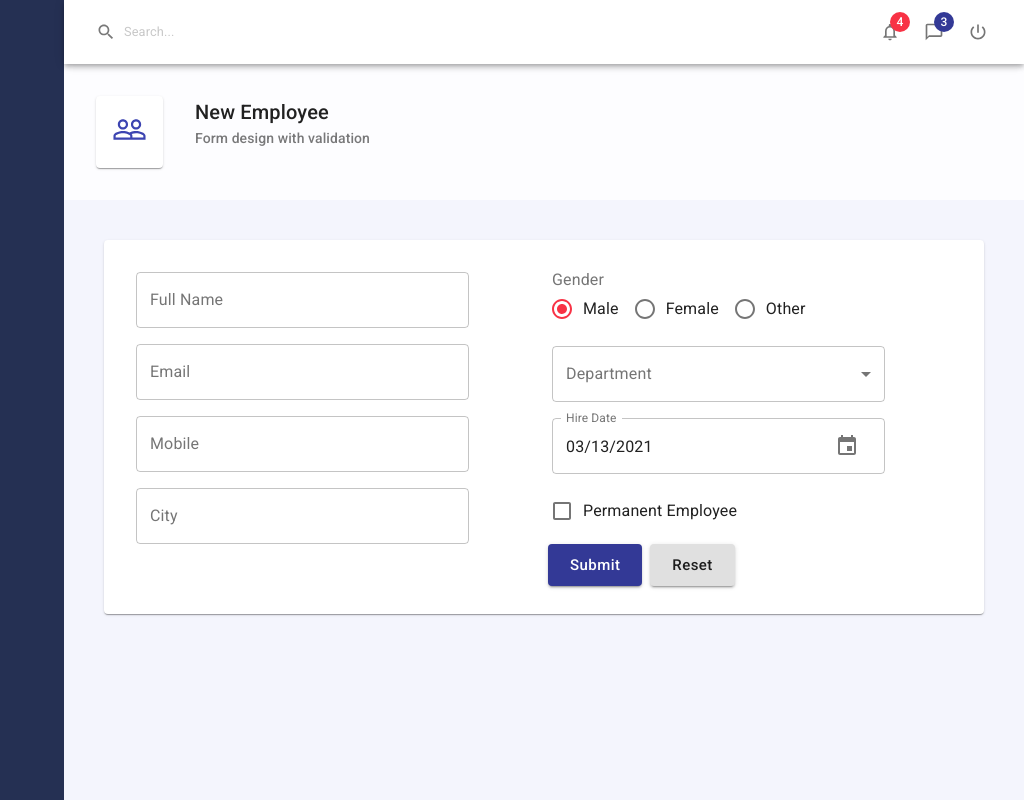
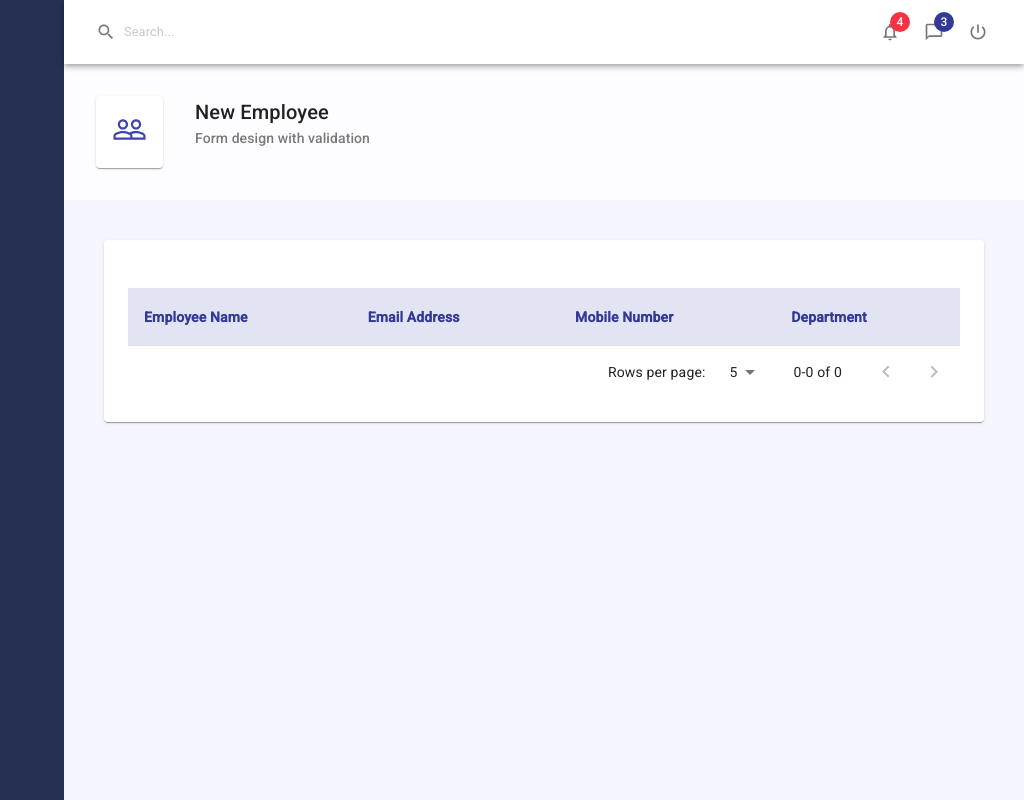
Before and after one commit to georgepapagapitos/weekend-spike, a React (Create React App) app: page / in a window 1280 px wide. Shown: the whole page, without its empty margins (256-1280 px from the left). Built offline with nearby package versions, Linux system fonts and the light colour scheme.

Commit message:
table sorting

```diff
--- /dev/null
+++ b/src/components/useTable.js
@@ -0,0 +1,123 @@
+import { Table, TableCell, TableRow, TableHead as MuiTableHead, makeStyles, TablePagination as MuiTablePagination, TableSortLabel } from "@material-ui/core";
+import { useState } from "react";
+
+const useStyles = makeStyles(theme => ({
+  table: {
+    marginTop: theme.spacing(3),
+    '& thead th': {
+      fontWeight: '600',
+      color: theme.palette.primary.main,
+      backgroundColor: theme.palette.primary.light,
+    },
+    '& tbody td': {
+      fontWeight: '300',
+    },
+    '& tbody tr:hover': {
+      backgroundColor: '#fffbf2',
+      cursor: 'pointer'
+    },
+  },
+}))
+
+export default function useTable(records, headCells) {
+
+  const classes = useStyles();
+
+  const pages = [5, 10, 25];
+  const [page, setPage] = useState(0);
+  const [rowsPerPage, setRowsPerPage] = useState(pages[0]);
+  const [order, setOrder] = useState();
+  const [orderBy, setOrderBy] = useState();
+
+  const TableContainer = (props) => (
+    <Table className={classes.table}>
+      {props.children}
+    </Table>
+  )
+
+  const TableHead = (props) => {
+
+    const handleSortRequest = (cellId) => {
+      const isAsc = orderBy === cellId && order === 'asc';
+      setOrder(isAsc ? 'desc' : 'asc');
+      setOrderBy(cellId);
+    }
+
+    return (
+      <MuiTableHead>
+        <TableRow>
+          {headCells.map(headCell => (
+            <TableCell key={headCell.id}>
+              <TableSortLabel
+                active={orderBy === headCell.id}
+                direction = {orderBy === headCell.id ? order: 'asc'}
+                onClick={() => {handleSortRequest(headCell.id)}}>
+                {headCell.label}
+              </TableSortLabel>
+            </TableCell>
+          ))}
+        </TableRow>
+      </MuiTableHead>
+    )
+  }
+
+  const handleChangePage = (event, newPage) => {
+    setPage(newPage);
+  }
+
+  const handleChangeRowsPerPage = event => {
+    setRowsPerPage(parseInt(event.target.value, 10));
+    setPage(0);
+  }
+
+  const TablePagination = () => (
+    <MuiTablePagination
+      component='div'
+      page={page}
+      rowsPerPageOptions={pages}
+      rowsPerPage={rowsPerPage}
+      count={records.length}
+      onChangePage={handleChangePage}
+      onChangeRowsPerPage={handleChangeRowsPerPage}
+    />
+  )
+
+  function stableSort(array, comparator) {
+    const stabilizedThis = array.map((el, index) => [el, index]);
+    stabilizedThis.sort((a, b) => {
+      const order = comparator(a[0], b[0]);
+      if(order !== 0) {
+        return order;
+      }
+      return a[1] - b[1];
+    });
+    return stabilizedThis.map((el) => el[0]);
+  }
+
+  function getComparator(order, orderBy) {
+    return order === 'desc'
+      ? (a, b) => descendingComparator(a, b, orderBy)
+      : (a, b) => -descendingComparator(a, b, orderBy);
+  }
+
+  function descendingComparator(a, b, orderBy) {
+    if(b[orderBy] < a[orderBy]) {
+      return -1;
+    }
+    if(b[orderBy] > a[orderBy]) {
+      return 1;
+    }
+    return 0;
+  }
+
+  const recordsAfterPagingAndSorting = () => {
+    return stableSort(records, getComparator(order, orderBy)).slice(page * rowsPerPage, (page + 1) * rowsPerPage);
+  }
+
+  return {
+    TableContainer,
+    TableHead,
+    TablePagination,
+    recordsAfterPagingAndSorting
+  }
+}
--- a/src/pages/Employees/Employees.js
+++ b/src/pages/Employees/Employees.js
@@ -1,7 +1,10 @@
 import EmployeeForm from "./EmployeeForm";
 import PageHeader from '../../components/PageHeader';
 import PeopleOutlineIcon from '@material-ui/icons/PeopleOutline';
-import { makeStyles, Paper } from "@material-ui/core";
+import { makeStyles, Paper, TableBody, TableCell, TableRow } from "@material-ui/core";
+import useTable from '../../components/useTable';
+import * as employeeService from '../../services/employeeService';
+import { useState } from "react";
 
 const useStyles = makeStyles(theme => ({
   pageContent: {
@@ -10,9 +13,20 @@ const useStyles = makeStyles(theme => ({
   }
 }));
 
+const headCells = [
+  {id: 'fullName', label: 'Employee Name'},
+  {id: 'email', label: 'Email Address'},
+  {id: 'mobile', label: 'Mobile Number'},
+  {id: 'department', label: 'Department'}
+]
+
 function Employees() {
 
   const classes = useStyles();
+
+  const [records, setRecords] = useState(employeeService.getAllEmployees());
+
+  const { TableContainer, TableHead, TablePagination, recordsAfterPagingAndSorting } = useTable(records, headCells);
 
   return (
     <>
@@ -23,7 +37,23 @@ function Employees() {
         fontSize='large'/>}
       />
       <Paper className={classes.pageContent}>
-        <EmployeeForm />
+        {/* <EmployeeForm /> */}
+        <TableContainer>
+        <TableHead />
+          <TableBody>
+            {recordsAfterPagingAndSorting().map(item =>
+              (
+                <TableRow key={item.id}>
+                  <TableCell>{item.fullName}</TableCell>
+                  <TableCell>{item.email}</TableCell>
+                  <TableCell>{item.mobile}</TableCell>
+                  <TableCell>{item.department}</TableCell>
+                </TableRow>
+              )
+            )}
+          </TableBody>
+        </TableContainer>
+        <TablePagination />
       </Paper>
 
     </>
--- a/src/services/employeeService.js
+++ b/src/services/employeeService.js
@@ -29,5 +29,10 @@ export function getAllEmployees() {
   if(localStorage.getItem(KEYS.employees) == null) {
     localStorage.setItem(KEYS.employees, JSON.stringify([]));
   }
-  return JSON.parse(localStorage.getItem(KEYS.employees));
+  let employees = JSON.parse(localStorage.getItem(KEYS.employees));
+  let departments = getDepartmentCollection();
+  return employees.map(employee => ({
+    ...employee,
+    department: departments[employee.departmentId - 1].title
+  }))
 }
```
